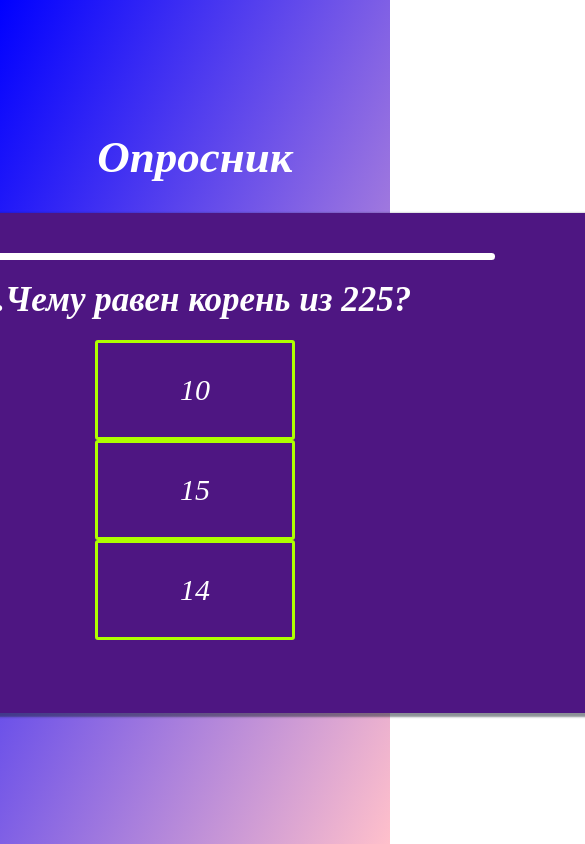
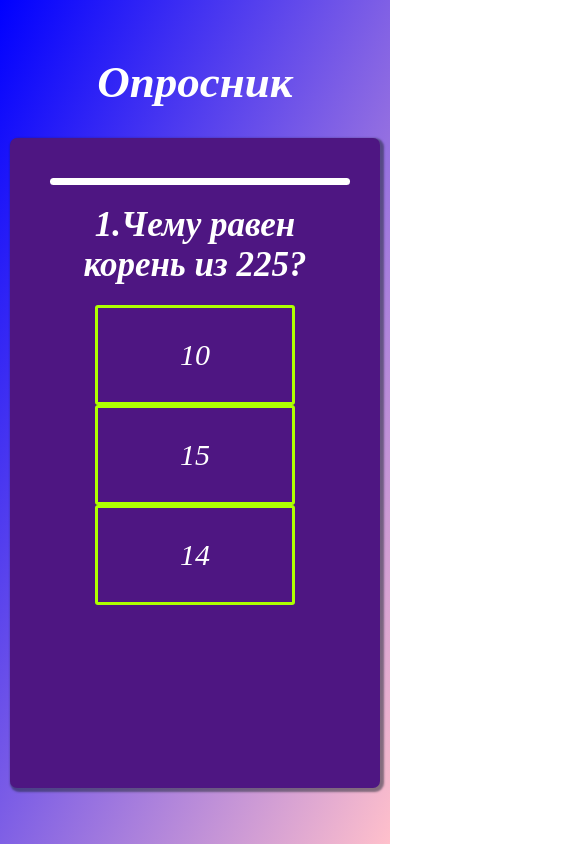
Before and after one commit to Andrei177/6-projects-react, a React (Create React App) app: page / in a window 390 px wide. Shown: the top 844 px of the page, 585 px wide, since content can reach past the window. Built offline with nearby package versions, Linux system fonts and the light colour scheme.

Commit message:
Адаптировал для разных устройств

```diff
--- a/public/index.html
+++ b/public/index.html
@@ -24,7 +24,7 @@
       work correctly both with client-side routing and a non-root public URL.
       Learn how to configure a non-root public URL by running `npm run build`.
     -->
-    <title>React App</title>
+    <title>Oprosnik React App</title>
   </head>
   <body>
     <noscript>You need to enable JavaScript to run this app.</noscript>
--- a/src/App.css
+++ b/src/App.css
@@ -80,3 +80,26 @@
   cursor: pointer;
   margin-top: 50px;
 }
+@media(max-width: 930px){
+  .quiz{
+    width: 700px;
+  }
+}
+@media(max-width: 770px){
+  .quiz{
+    width: 500px;
+    height: 600px;
+  }
+  .progress{
+    width: 300px;
+  }
+}
+@media(max-width: 525px){
+  .quiz{
+    width: 370px;
+    height: 650px;
+  }
+  .progress{
+    width: 300px;
+  }
+}
--- a/src/components/Quiz.jsx
+++ b/src/components/Quiz.jsx
@@ -26,9 +26,10 @@ const Quiz = () => {
     useEffect(()=>{
         console.log(rightCount);
     },[rightCount])
+    let widthProgress = (num-1)/questions.length;
   return (
     <div className='quiz'>
-      <div className='progress'><div className='progress-line' style={{width: num<=5?120*(num-1): 600}}></div></div>
+      <div className='progress'><div className='progress-line' style={{width: `${widthProgress*100}%`}}></div></div>
       {
         questions.filter(question => {return question.number===num}).map(que => {return <h2 className='question' key={que.number}>{que.number}.{que.text}</h2>})
       }
```
